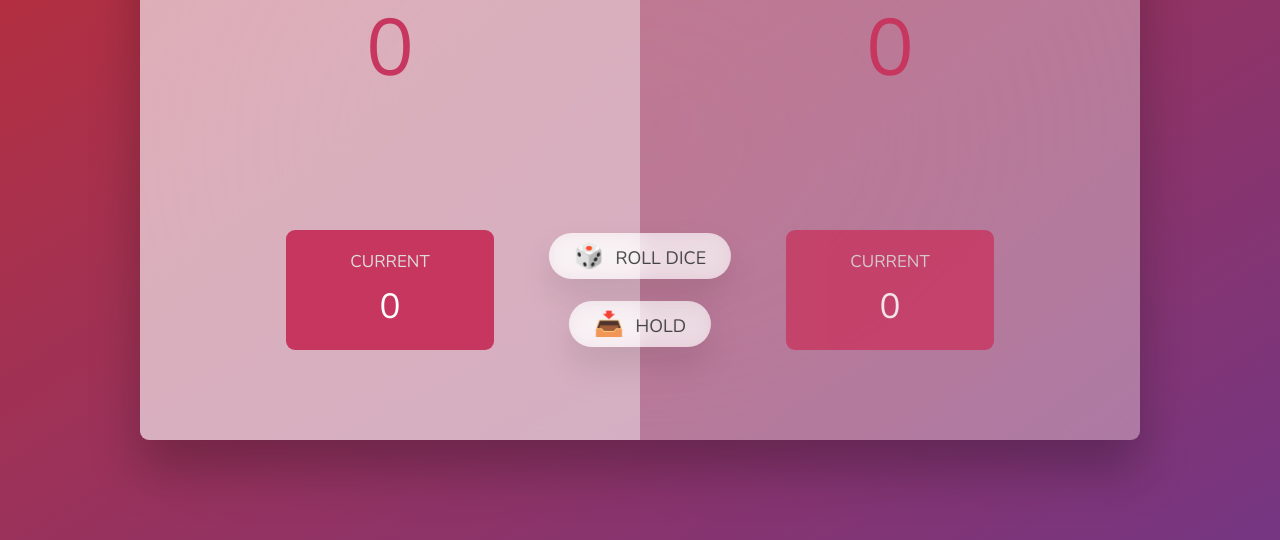
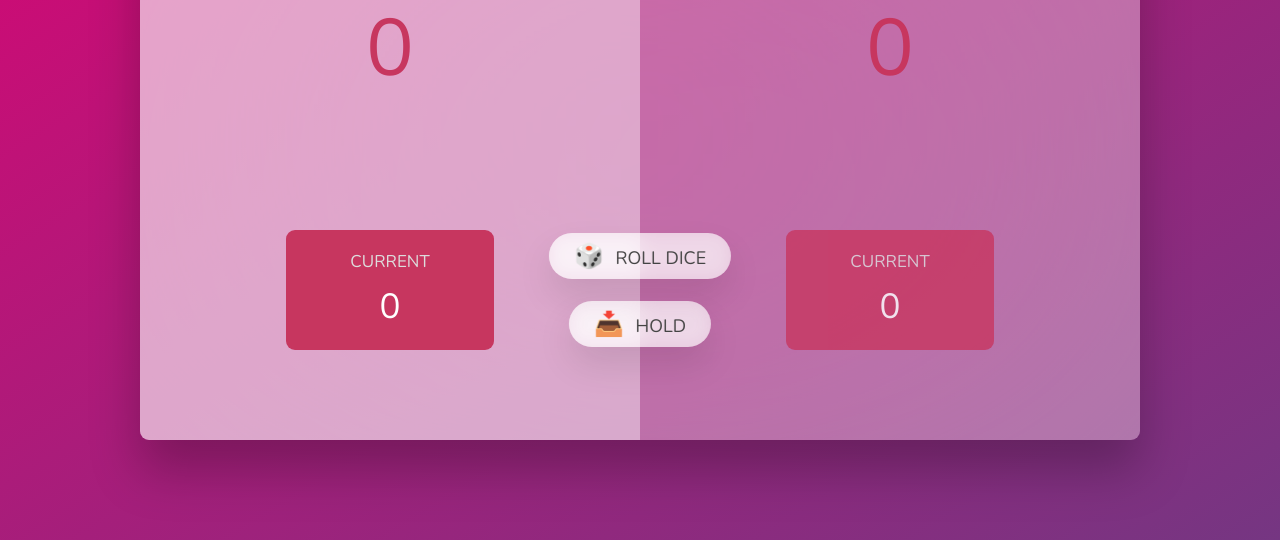
Before and after one commit to Vickram-T-G/Dice-Game, a plain HTML site: page index.html in a window 1280 px wide. Shown: the part 260-800 px from the top of the page. Drawn offline with nearby package versions, Linux system fonts and the light colour scheme.

Commit message:
Update style.css

```diff
--- a/style.css
+++ b/style.css
@@ -16,7 +16,7 @@ body {
   font-weight: 400;
   height: 100vh;
   color: #333;
-  background-image: linear-gradient(to top left, #753682 0%, #bf2e34 100%);
+  background-image: linear-gradient(to top left, #753682 0%, #da0573 100%);
   display: flex;
   align-items: center;
   justify-content: center;
```
